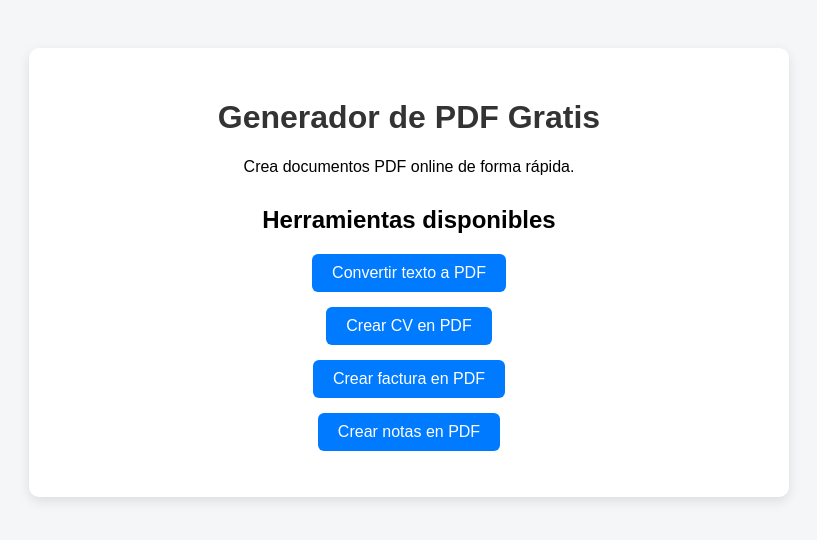
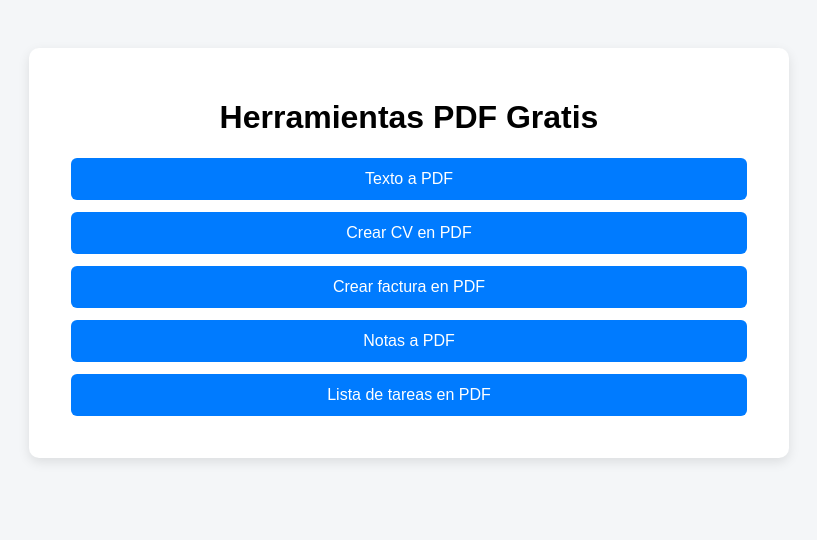
Before and after one commit to aguavellana1-lang/mi-web-pdf, a Flask app: page / in a window 1280 px wide. Shown: the top 540 px of the page, without its empty margins (231-1048 px from the left). Run offline with Flask 3, Linux system fonts and the light colour scheme.

Commit message:
Update index.html for PDF generator tools

```diff
--- a/templates/index.html
+++ b/templates/index.html
@@ -1,17 +1,13 @@
 <!DOCTYPE html>
-<html lang="es">
+<html>
 <head>
 
-<meta charset="UTF-8">
-
-<title>Generador de PDF Gratis | Crear PDF Online</title>
-
-<meta name="description" content="Herramientas gratis para crear PDF online: texto a PDF, CV en PDF, facturas en PDF y más.">
+<title>Generador de PDF Gratis</title>
 
 <style>
 
 body{
-font-family: Arial;
+font-family:Arial;
 background:#f4f6f8;
 text-align:center;
 padding:40px;
@@ -26,30 +22,14 @@ margin:auto;
 box-shadow:0 4px 12px rgba(0,0,0,0.1);
 }
 
-h1{
-color:#333;
-}
-
-h2{
-margin-top:30px;
-}
-
-ul{
-list-style:none;
-padding:0;
-}
-
-li{
-margin:15px 0;
-}
-
 a{
-text-decoration:none;
+display:block;
+margin:12px;
+padding:12px;
 background:#007BFF;
 color:white;
-padding:10px 20px;
+text-decoration:none;
 border-radius:6px;
-display:inline-block;
 }
 
 a:hover{
@@ -64,23 +44,17 @@ background:#0056b3;
 
 <div class="container">
 
-<h1>Generador de PDF Gratis</h1>
+<h1>Herramientas PDF Gratis</h1>
 
-<p>Crea documentos PDF online de forma rápida.</p>
+<a href="/texto">Texto a PDF</a>
 
-<h2>Herramientas disponibles</h2>
+<a href="/cv">Crear CV en PDF</a>
 
-<ul>
+<a href="/factura">Crear factura en PDF</a>
 
-<li><a href="/texto">Convertir texto a PDF</a></li>
+<a href="/notas">Notas a PDF</a>
 
-<li><a href="/cv">Crear CV en PDF</a></li>
-
-<li><a href="/factura">Crear factura en PDF</a></li>
-
-<li><a href="/notas">Crear notas en PDF</a></li>
-
-</ul>
+<a href="/tareas">Lista de tareas en PDF</a>
 
 </div>
 
```
